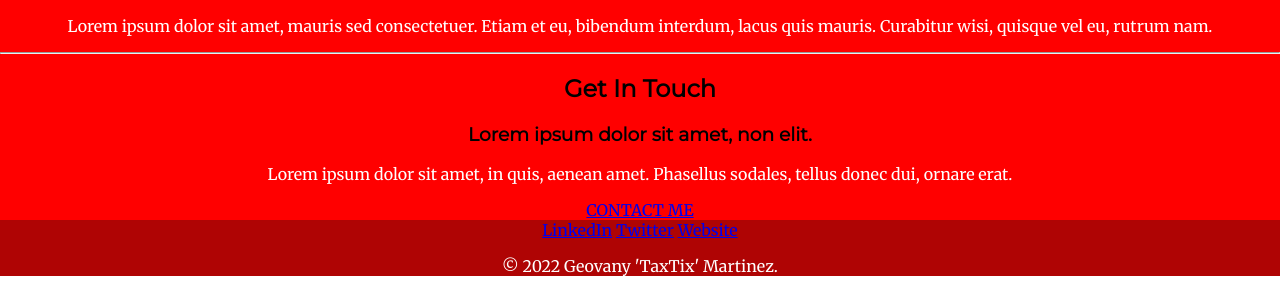
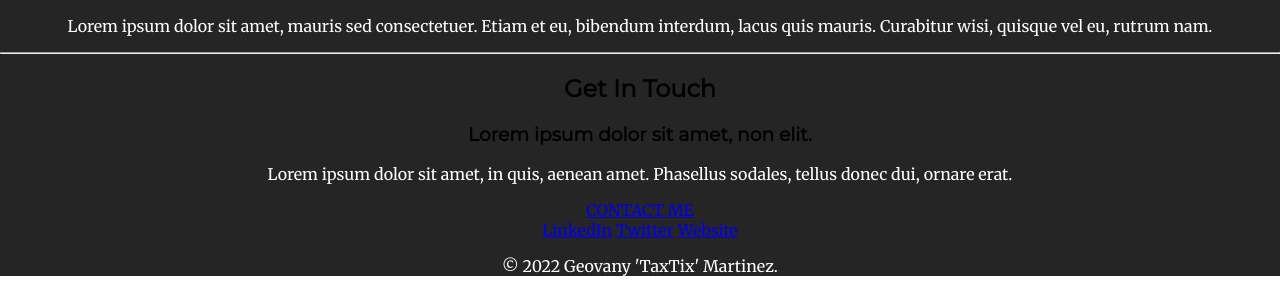
Before and after one commit to c0ndu1t02/cv0, a plain HTML site: page index.html in a window 1280 px wide. Shown: the part 1634-1926 px from the top of the page. Drawn offline with Linux system fonts and the light colour scheme.

Commit message:
Update styles.css

```diff
--- a/css/styles.css
+++ b/css/styles.css
@@ -5,11 +5,11 @@
 }
 
 .middle-container {
-  background-color: #FF0000;
+  background-color: #252525;
 }
 
 .bottom-container {
-  background-color: #AF0404;
+  background-color: #252525;
 }
 
 body {
```
